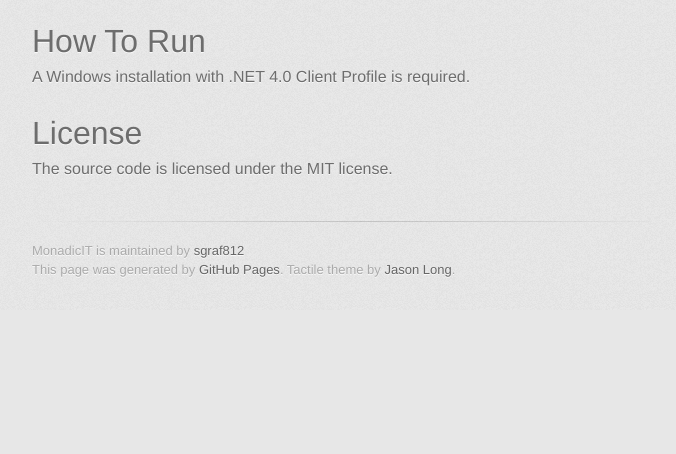
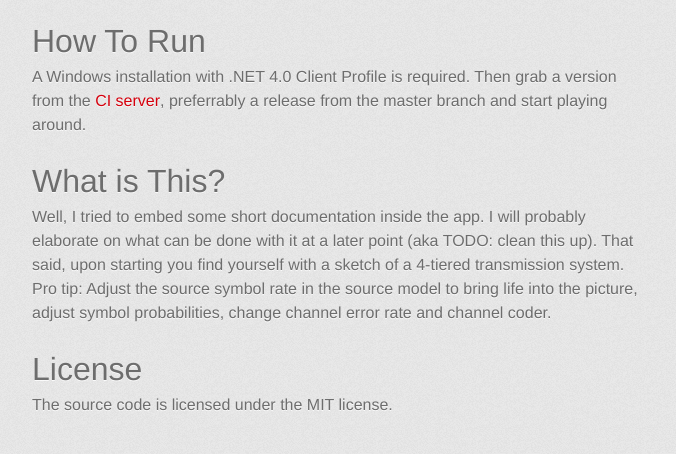
Before and after one commit to sgraf812/MonadicIT, a plain HTML site: page index.html in a window 1280 px wide. Shown: the part 749-1203 px from the top of the page, without its empty margins (298-974 px from the left). Before the commit the page ends 1059 px from the top, so only its background shows below. Drawn offline with Linux system fonts and the light colour scheme; a web font is replaced by a local one.

Commit message:
Create gh-pages branch via GitHub

```diff
--- a/index.html
+++ b/index.html
@@ -53,7 +53,12 @@ But, you know, I got only a finite amount of time to spare :)</p>
 <h1>
 <a name="how-to-run" class="anchor" href="#how-to-run"><span class="octicon octicon-link"></span></a>How To Run</h1>
 
-<p>A Windows installation with .NET 4.0 Client Profile is required.</p>
+<p>A Windows installation with .NET 4.0 Client Profile is required. Then grab a version from the <a href="https://ci.appveyor.com/project/sgraf812/monadicit">CI server</a>, preferrably a release from the master branch and start playing around.</p>
+
+<h1>
+<a name="what-is-this" class="anchor" href="#what-is-this"><span class="octicon octicon-link"></span></a>What is This?</h1>
+
+<p>Well, I tried to embed some short documentation inside the app. I will probably elaborate on what can be done with it at a later point (aka TODO: clean this up). That said, upon starting you find yourself with a sketch of a 4-tiered transmission system. Pro tip: Adjust the source symbol rate in the source model to bring life into the picture, adjust symbol probabilities, change channel error rate and channel coder.</p>
 
 <h1>
 <a name="license" class="anchor" href="#license"><span class="octicon octicon-link"></span></a>License</h1>
```
Also changed, not shown: params.json (+1 -1 lines).
